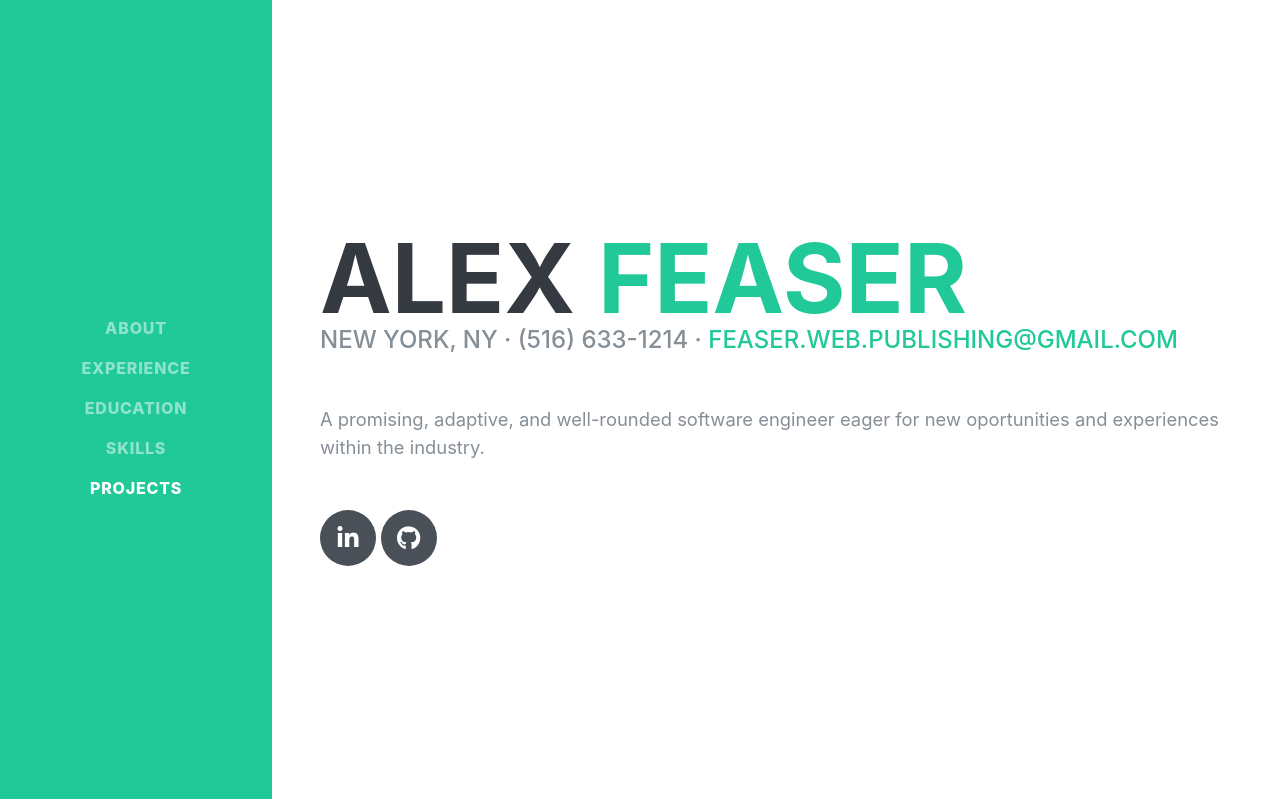
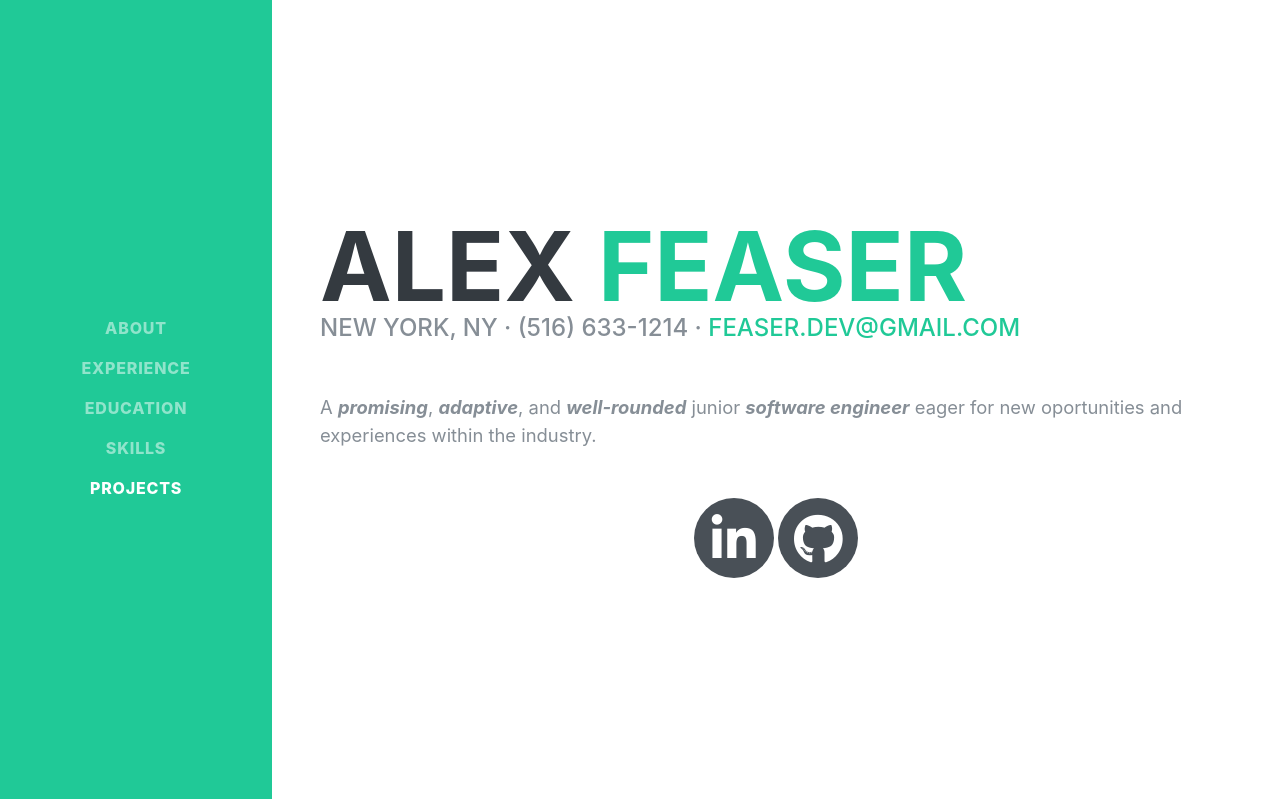
Before and after one commit to AFeas1987/python-web-portfolio, a Django app: page / in a window 1280 px wide. Shown: the top 799 px of the page. Run offline with Django 3.2, Linux system fonts and the light colour scheme; data that the repository does not hold is empty; some libraries are stand-ins or nearby versions; some web fonts are replaced.

Commit message:
Fixed several minor issues.  Also change project image from ImageField to URLField.  -AF

```diff
--- a/personal_portfolio/templates/base.html
+++ b/personal_portfolio/templates/base.html
@@ -1,5 +1,7 @@
 {% load static %}
 
+<!-- <meta name="viewport" content="initial-scale=1.0, maximum-scale=1.0, width=device-width, user-scalable=no" /> -->
+<meta name="viewport" content="width=device-width, initial-scale=1, shrink-to-fit=no">
 <link rel="stylesheet" href="https://stackpath.bootstrapcdn.com/bootstrap/4.1.3/css/bootstrap.min.css" integrity="sha384-MCw98/SFnGE8fJT3GXwEOngsV7Zt27NXFoaoApmYm81iuXoPkFOJwJ8ERdknLPMO" crossorigin="anonymous">
 <title>Alex Feaser's Web Resume</title>
 <link href="https://fonts.googleapis.com/css?family=Saira+Extra+Condensed:500,700" rel="stylesheet">
@@ -9,8 +11,6 @@
 <!-- Custom styles for this template -->
 <link href="{% static 'projects/css/resume.css' %}" rel="stylesheet">
 
-
-<body id="page-top">
 
   <nav class="navbar navbar-expand-lg navbar-dark bg-primary fixed-top" id="sideNav">
     <a class="navbar-brand js-scroll-trigger" href="#page-top">
@@ -49,6 +49,9 @@
     </div>
   </nav>
 
+<body id="page-top">
+
+
   <div class="container-fluid p-0">
 
     <section class="resume-section p-3 p-lg-5 d-flex align-items-center" id="about">
@@ -57,15 +60,15 @@
           <span class="text-primary">Feaser</span>
         </h1>
         <div class="subheading mb-5">New York, NY · (516) 633-1214 ·
-          <a href="mailto:name@email.com">feaser.web.publishing@gmail.com</a>
+          <a href="mailto:feaser.dev@gmail.com">feaser.dev@gmail.com</a>
         </div>
-        <p class="lead mb-5">A promising, adaptive, and well-rounded software engineer eager for new oportunities and experiences within the industry.</p>
-        <div class="social-icons">
+        <p class="lead mb-5">A <i><b>promising</b></i>, <i><b>adaptive</b></i>, and <i><b>well-rounded</b></i> junior <i><b>software engineer</b></i> eager for new oportunities and experiences within the industry.</p>
+        <div class="social-icons text-center">
           <a href="https://www.linkedin.com/in/af1987/" target="_blank">
-            <i class="fab fa-linkedin-in"></i>
+            <i class="fab fab-about fa-linkedin-in"></i>
           </a>
           <a href="https://github.com/AFeas1987" target="_blank">
-            <i class="fab fa-github"></i>
+            <i class="fab fab-about fa-github"></i>
           </a>
          <!--  <a href="#">
             <i class="fab fa-twitter"></i>
@@ -319,16 +322,16 @@
         </div>
     </section>
 
-    <div class="modal fade" tabindex="-1" role="dialog" id="modal">
-      <div class="modal-dialog modal-lg"" role="document">
-        <div class="modal-content"></div>
-      </div>
+  </div>
+
+
+  <div class="modal fade" tabindex="-1" role="dialog" id="modal">
+    <div class="modal-dialog modal-lg"" role="document">
+      <div class="modal-content"></div>
     </div>
-
   </div>
 
 </body>
-
 <!-- Bootstrap core JavaScript -->
 <script src="{% static 'projects/vendor/jquery/jquery.min.js' %}"></script>
 <script src="{% static 'projects/vendor/bootstrap/js/bootstrap.bundle.min.js' %}"></script>
--- a/projects/models.py
+++ b/projects/models.py
@@ -7,7 +7,8 @@ class Project(models.Model):
     title = models.CharField(max_length=200)
     description = models.TextField()
     technology = models.CharField(max_length=50)
-    image = models.ImageField(upload_to = "img")
+    # image = models.ImageField(upload_to = "img")
+    image = models.URLField(blank=True, default='')
     created = models.DateTimeField('created on', default=timezone.now, blank=True)
     github_link = models.URLField(blank=True, default='')
     codepen_link = models.URLField(blank=True, default='')
--- a/projects/static/projects/css/resume.css
+++ b/projects/static/projects/css/resume.css
@@ -56,14 +56,14 @@ p.lead {
 
 .social-icons a {
   display: inline-block;
-  height: 3.5rem;
-  width: 3.5rem;
+  height: 5.0rem;
+  width: 5.0rem;
   background-color: #495057;
   color: #fff !important;
   border-radius: 100%;
   text-align: center;
-  font-size: 1.5rem;
-  line-height: 3.5rem;
+  font-size: 3.14rem;
+  line-height: 3.14rem;
   margin-right: 0;
   padding-top: 1rem;
 }
@@ -133,7 +133,7 @@ p.lead {
 section.resume-section {
   padding-top: 5rem !important;
   padding-bottom: 5rem !important;
-  max-width: 75rem;
+  /* max-width: 75rem; */
 }
 
 section.resume-section .resume-item .resume-date {
--- a/projects/templates/project_detail.html
+++ b/projects/templates/project_detail.html
@@ -14,7 +14,7 @@
     <h2>{{ project.title }}</h2>
     <div class="row">
         <div class="col-md-8">
-            <img src="{{ project.image.url }}" alt="" width="100%">
+            <img src="{{ project.image }}" alt="" width="100%">
         </div>
         <br>
         <div class="col-md-4">
--- a/projects/templates/project_index.html
+++ b/projects/templates/project_index.html
@@ -9,7 +9,7 @@
 {% for project in projects %}
     <div class="col-md-4">
         <div class="card mb-2">
-            <img class="card-img-top" src="{{ project.image.url }}">
+            <img class="card-img-top" src="{{ project.image }}">
             <div class="card-body">
                 <h5 class="card-title">{{ project.title }}</h5>
                 <p class="card-text">{{ project.description }}</p>
```
Also changed, not shown: personal_portfolio/settings.py (+0 -8 lines), projects/static/projects/css/resume.min.css (deleted, +0 -5 lines), projects/static/projects/img/profile.jpg (deleted).
